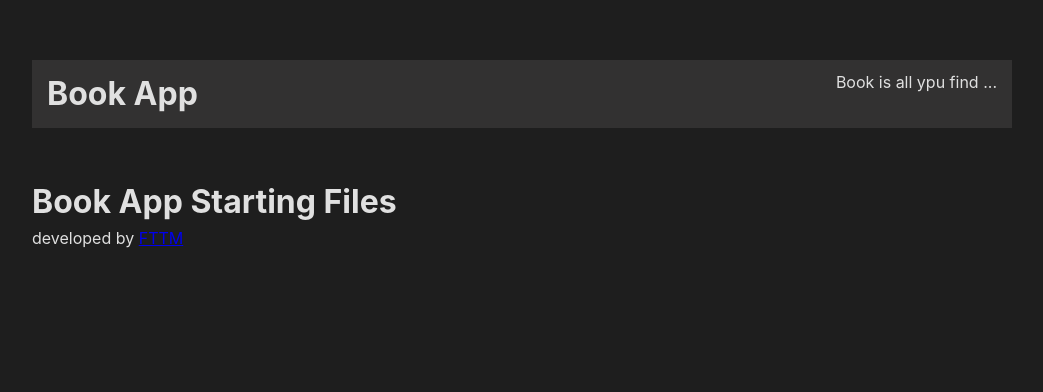
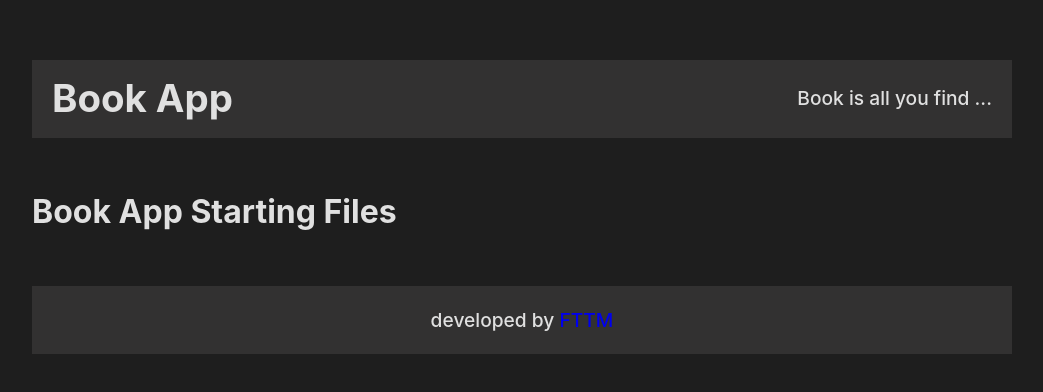
Before and after one commit to FTTM-M/library, a React (Vite) app: page / in a window 1280 px wide. Shown: the top 392 px of the page, without its empty margins (118-1161 px from the left). Built offline with nearby package versions, Linux system fonts and the light colour scheme.

Commit message:
styled the layout

```diff
--- a/src/layout/Layout.jsx
+++ b/src/layout/Layout.jsx
@@ -5,7 +5,7 @@ function Layout({ children }) {
     <>
       <header className={styles.header}>
         <h1>Book App</h1>
-        <p>Book is all ypu find ...</p>
+        <p>Book is all you find ...</p>
       </header>
       {children}
       <footer className={styles.footer}>
--- a/src/layout/Layout.module.css
+++ b/src/layout/Layout.module.css
@@ -1,8 +1,29 @@
+.header {
+  display: flex;
+  text-align: center;
+  justify-content: space-between;
+  margin: 50px 0px;
+  background-color: rgb(50, 49, 49);
+  padding: 10px 20px;
+  align-items: center
+}
 .header{
-    display: flex;
-    text-align: center;
-    justify-content: space-between;
-    margin:50px 0px;
-    background-color:  rgb(50, 49, 49);
-    padding: 10px 15px;
+  font-size: 1.2rem;
+  font-weight: 500;
 }
+.footer{
+margin: 50px 0px 30px;
+background-color: rgb(50, 49, 49);
+  padding: 20px;
+  text-align: center;
+  align-items: center;
+  font-size: 1.2rem;
+  font-weight: 500;
+
+}
+.footer a{
+  text-decoration:none;
+}
+.footer a:visited{
+  color: #551A8B;
+}
```
